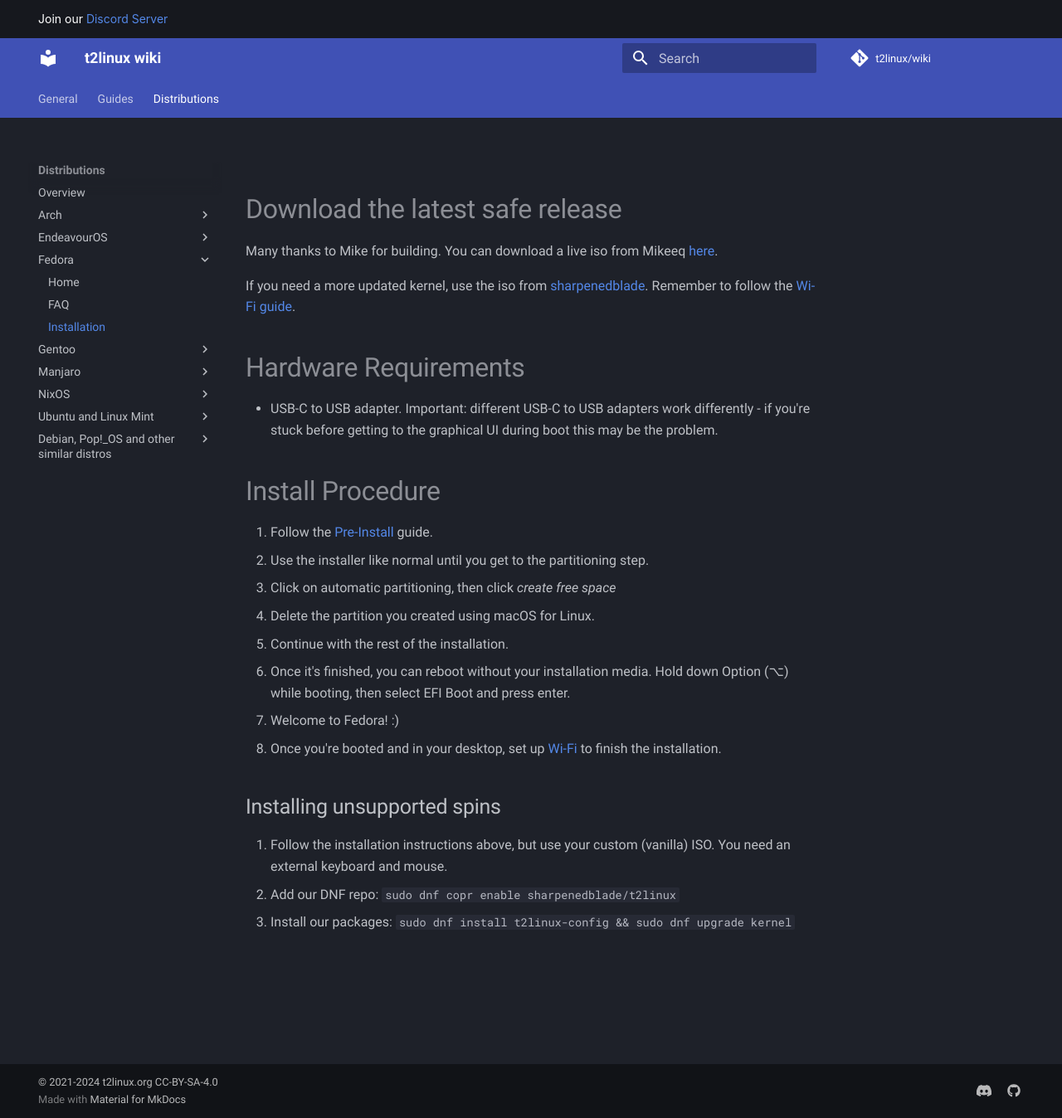
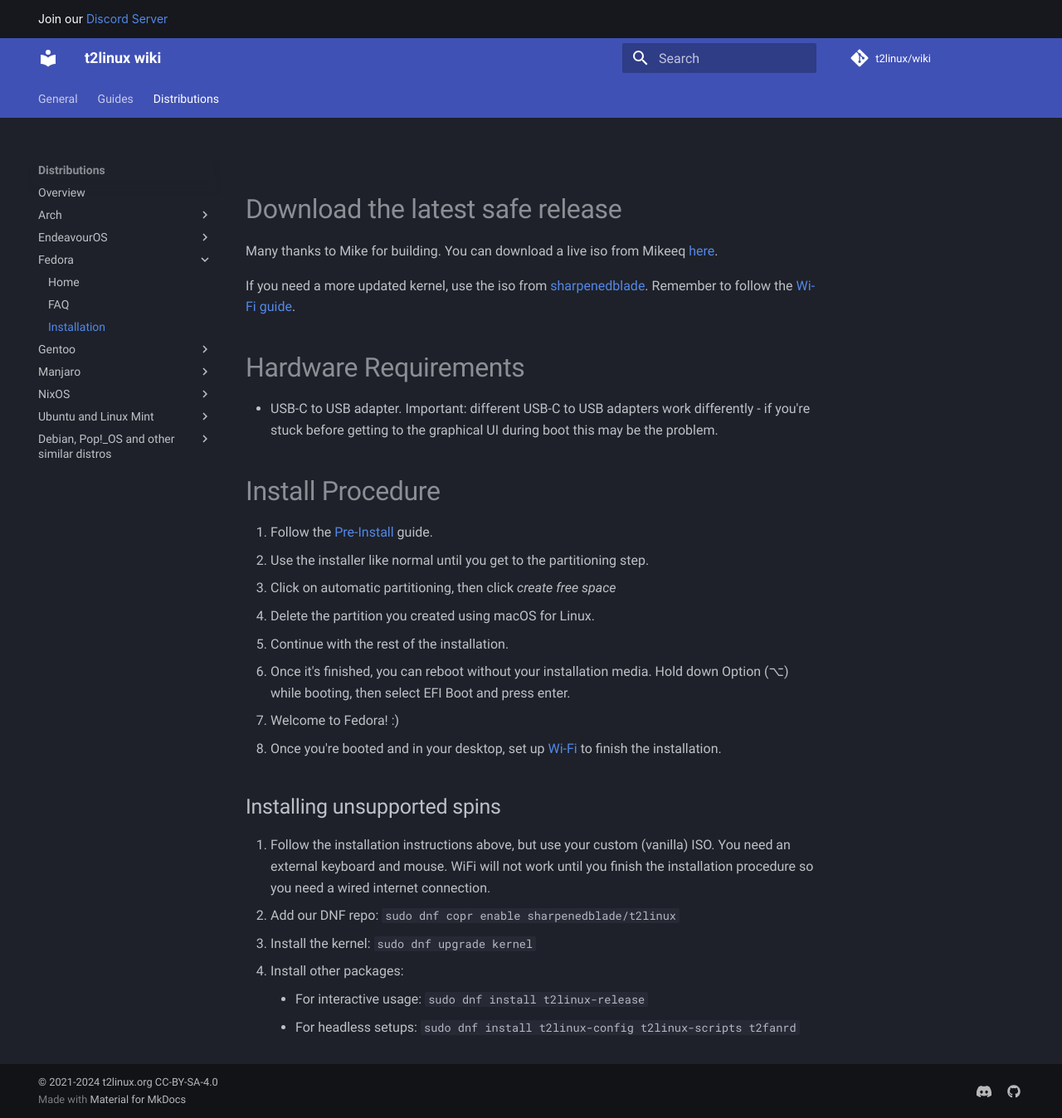
Before and after one commit to t2linux/wiki, an MkDocs documentation site: the page built from docs/distributions/fedora/installation.md, in a window 1280 px wide and 1348 px high. Shown: the whole window at 83% size. Built offline with MkDocs 1.6.1 and Material for MkDocs 9.7.7, drawn with Linux system fonts in a browser that asks for light colours; comment, search, counter and statistics services are not loaded.

Commit message:
Fedora: Update instructions for non supported spins (#617)

```diff
--- a/docs/distributions/fedora/installation.md
+++ b/docs/distributions/fedora/installation.md
@@ -21,6 +21,9 @@ If you need a more updated kernel, use the iso from [sharpenedblade](https://git
 
 ## Installing unsupported spins
 
-1. Follow the installation instructions above, but use your custom (vanilla) ISO. You need an external keyboard and mouse.
+1. Follow the installation instructions above, but use your custom (vanilla) ISO. You need an external keyboard and mouse. WiFi will not work until you finish the installation procedure so you need a wired internet connection.
 2. Add our DNF repo: `sudo dnf copr enable sharpenedblade/t2linux`
-3. Install our packages: `sudo dnf install t2linux-config && sudo dnf upgrade kernel`
+3. Install the kernel: `sudo dnf upgrade kernel`
+4. Install other packages:
+    - For interactive usage: `sudo dnf install t2linux-release`
+    - For headless setups: `sudo dnf install t2linux-config t2linux-scripts t2fanrd`
```
